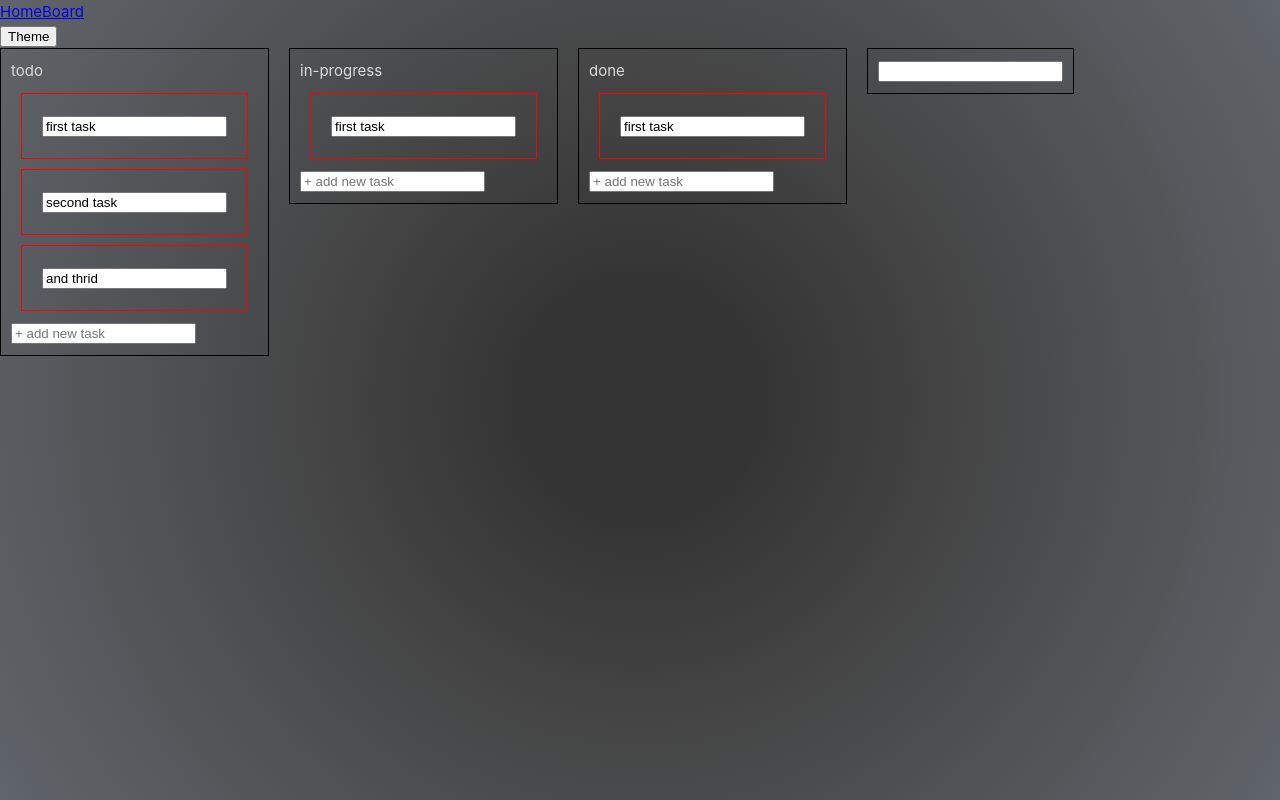
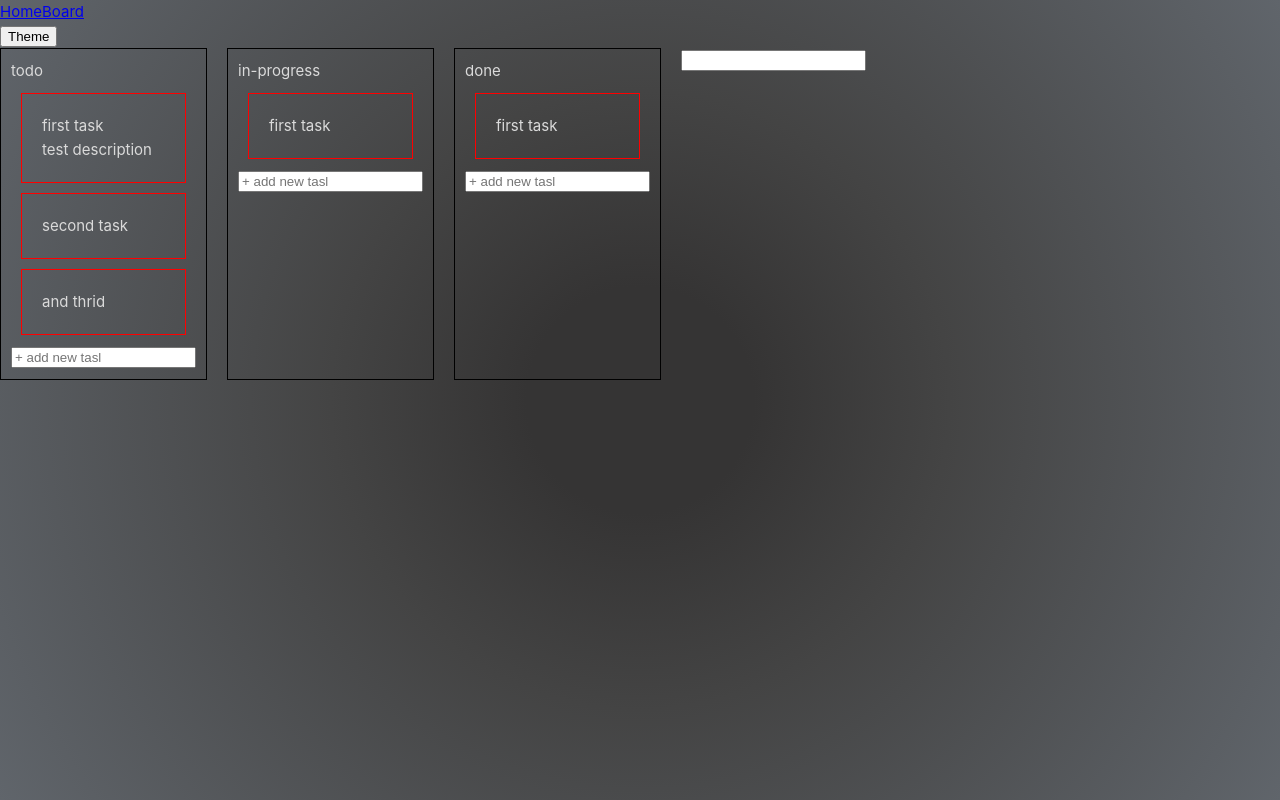
Before and after one commit to orlovse/Craboard, a Vue app: page /board in a window 1280 px wide. Built offline with nearby package versions, Linux system fonts and the light colour scheme.

Commit message:
Split drag and drop to components

```diff
--- a/src/components/BoardColumn.vue
+++ b/src/components/BoardColumn.vue
@@ -1,7 +1,64 @@
-<script setup lang="ts"></script>
+<script setup lang="ts">
+import { useBoardsStore, type Column } from "@/stores/boards";
+
+import ColumnTask from "./ColumnTask.vue";
+import CustomDrop from "./CustomDrop.vue";
+import CustomDrag, { type TransferDataType } from "./CustomDrag.vue";
+
+interface IProps {
+  column: Column;
+  columnIndex: number;
+}
+
+const boardStore = useBoardsStore();
+
+const { createTask, moveColumn: moveColumnAction } = boardStore;
+
+const addNewTask = (e: any, tasks: any) => {
+  createTask(tasks, e?.target?.value);
+  e.target.value = "";
+};
+
+const props = defineProps<IProps>();
+
+const moveColumn = (transferData: TransferDataType) => {
+  const { fromColumnIndex } = transferData;
+
+  moveColumnAction(fromColumnIndex, props.columnIndex);
+};
+</script>
 
 <template>
-  <div></div>
+  <CustomDrop @drop="moveColumn">
+    <CustomDrag
+      class="column"
+      :transferData="{ type: 'column', fromColumnIndex: columnIndex }"
+    >
+      <div>{{ column.name }}</div>
+      <div>
+        <ColumnTask
+          v-for="(task, taskIndex) of column.tasks"
+          :key="task.id"
+          :task="task"
+          :taskIndex="taskIndex"
+          :columnIndex="columnIndex"
+          :column="column"
+        />
+
+        <input
+          type="text"
+          placeholder="+ add new tasl"
+          @keyup.enter="addNewTask($event, column.tasks)"
+        />
+      </div>
+    </CustomDrag>
+  </CustomDrop>
 </template>
 
-<style scoped></style>
+<style scoped>
+.column {
+  height: 100%;
+  border: 1px solid black;
+  padding: 10px;
+}
+</style>
--- a/src/components/ColumnTask.vue
+++ b/src/components/ColumnTask.vue
@@ -1,7 +1,69 @@
-<script setup lang="ts"></script>
+<script setup lang="ts">
+import { useRouter } from "vue-router";
+
+import type { Column, Task } from "@/stores/boards";
+import { useBoardsStore } from "@/stores/boards";
+
+import CustomDrag, { type TransferDataType } from "./CustomDrag.vue";
+import CustomDrop from "./CustomDrop.vue";
+
+interface IProps {
+  task: Task;
+  taskIndex: number;
+  columnIndex: number;
+  column: Column;
+}
+
+const props = defineProps<IProps>();
+
+const router = useRouter();
+
+const boardStore = useBoardsStore();
+
+const { moveTask: moveTaskAction, getBoardByName } = boardStore;
+
+const selectedBoard = getBoardByName("first");
+
+const openTaskModal = (taskId: string) => {
+  router.push({ name: "task", params: { id: taskId } });
+};
+
+const moveTask = (transferData: TransferDataType) => {
+  const { fromColumnIndex, fromTaskIndex } = transferData;
+
+  const fromTasks =
+    (selectedBoard && selectedBoard[fromColumnIndex]?.tasks) || [];
+
+  moveTaskAction(
+    fromTasks,
+    props.column?.tasks,
+    fromTaskIndex || 0,
+    props.taskIndex
+  );
+};
+</script>
 
 <template>
-  <div></div>
+  <CustomDrop @drop="moveTask">
+    <CustomDrag
+      class="taskCard"
+      :transferData="{
+        type: 'task',
+        fromColumnIndex: columnIndex,
+        fromTaskIndex: taskIndex,
+      }"
+      @click="openTaskModal(task.id)"
+    >
+      <span> {{ task.name }}</span>
+      <p v-if="task.description">{{ task.description }}</p>
+    </CustomDrag>
+  </CustomDrop>
 </template>
 
-<style scoped></style>
+<style scoped>
+.taskCard {
+  border: 1px solid red;
+  padding: 20px;
+  margin: 10px;
+}
+</style>
--- a/src/components/CustomDrop.vue
+++ b/src/components/CustomDrop.vue
@@ -3,6 +3,7 @@ const emit = defineEmits(["drop"]);
 
 const onDrop = (event: DragEvent) => {
   const dataTransfer = event.dataTransfer;
+
   if (dataTransfer) {
     const transferData = JSON.parse(dataTransfer.getData("payload"));
 
--- a/src/stores/boards.ts
+++ b/src/stores/boards.ts
@@ -55,7 +55,7 @@ export type Task = {
   userAssigned: null;
 };
 
-type Column = {
+export type Column = {
   name: string;
   tasks: Task[];
 };
--- a/src/views/AboutView.vue
+++ b/src/views/AboutView.vue
@@ -3,6 +3,8 @@ import { useBoardsStore } from "@/stores/boards";
 import { computed, ref } from "@vue/reactivity";
 
 import { useRoute, useRouter } from "vue-router";
+
+import BoardColumn from "@/components/BoardColumn.vue";
 
 const boardStore = useBoardsStore();
 const route = useRoute();
@@ -10,20 +12,8 @@ const router = useRouter();
 
 const newColumnName = ref("");
 
-const {
-  createTask,
-  createColumn,
-  getBoardByName,
-  getBoards,
-  moveTask: moveTaskAction,
-  moveColumn: moveColumnAction,
-} = boardStore;
+const { createColumn, getBoardByName, getBoards } = boardStore;
 const selectedBoard = getBoardByName("first");
-
-const addNewTask = (tasks: any, e: any) => {
-  createTask(tasks, e?.target?.value);
-  e.target.value = "";
-};
 
 const addNewColumn = () => {
   createColumn(newColumnName.value);
@@ -33,62 +23,8 @@ const isTaskOpen = computed(() => {
   return route.name === "task";
 });
 
-const openTaskModal = (taskId: string) => {
-  router.push({ name: "task", params: { id: taskId } });
-};
-
 const closeTaskModal = () => {
   router.push({ name: "board" });
-};
-
-const pickupTask = (e: any, taskIndex: number, fromColumnIndex: number) => {
-  e.dataTransfer.effectAllowed = "move";
-  e.dataTransfer.dropEffect = "move";
-  console.log("e", e);
-
-  e.dataTransfer.setData("from-task-index", taskIndex);
-  e.dataTransfer.setData("from-column-index", fromColumnIndex);
-  e.dataTransfer.setData("type", "task");
-};
-
-const pickupColumn = (e: any, fromColumnIndex: number) => {
-  e.dataTransfer.effectAllowed = "move";
-  e.dataTransfer.dropEffect = "move";
-
-  e.dataTransfer.setData("from-column-index", fromColumnIndex);
-  e.dataTransfer.setData("type", "column");
-};
-
-const moveTask = (e: any, toTasks: any[], toTaskIndex: number) => {
-  const fromColumnIndex: number = e.dataTransfer.getData("from-column-index");
-  const fromTaskIndex: number = e.dataTransfer.getData("from-task-index");
-
-  const fromTasks =
-    (selectedBoard && selectedBoard[fromColumnIndex]?.tasks) || [];
-  moveTaskAction(fromTasks, toTasks, fromTaskIndex, toTaskIndex);
-};
-
-const moveColumn = (e: any, toColumnIndex: number) => {
-  const fromColumnIndex = e.dataTransfer.getData("from-column-index");
-  moveColumnAction(fromColumnIndex, toColumnIndex);
-};
-
-const moveTaskOrColumn = (
-  e: any,
-  toTasks: any[],
-  toColumnIndex: number,
-  toTaskIndex?: number
-) => {
-  const draggingElementType = e.dataTransfer.getData("type");
-  if (draggingElementType === "task") {
-    moveTask(
-      e,
-      toTasks,
-      toTaskIndex !== undefined ? toTaskIndex : toTasks.length
-    );
-  } else {
-    moveColumn(e, toColumnIndex);
-  }
 };
 
 getBoards();
@@ -96,40 +32,12 @@ getBoards();
 
 <template>
   <div class="board">
-    <div
-      class="column"
+    <BoardColumn
       v-for="(column, columnIndex) of selectedBoard"
       :key="column.name"
-      draggable="true"
-      @drop="moveTaskOrColumn($event, column.tasks, columnIndex)"
-      @dragover.prevent
-      @dragend.prevent
-      @dragstart.self="pickupColumn($event, columnIndex)"
-    >
-      <div>{{ column.name }}</div>
-      <div>
-        <div
-          v-for="(task, taskIndex) of column.tasks"
-          :key="task.id"
-          class="card"
-          @click="openTaskModal(task.id)"
-          draggable="true"
-          @dragstart="pickupTask($event, taskIndex, columnIndex)"
-          @dragover.prevent
-          @dragend.prevent
-          @drop.stop="
-            moveTaskOrColumn($event, column.tasks, columnIndex, taskIndex)
-          "
-        >
-          <input type="text" :value="task.name" />
-        </div>
-        <input
-          type="text"
-          placeholder="+ add new task"
-          @keyup.enter="addNewTask(column.tasks, $event)"
-        />
-      </div>
-    </div>
+      :column="column"
+      :columnIndex="columnIndex"
+    />
     <div class="column">
       <input type="text" v-model="newColumnName" @keyup.enter="addNewColumn" />
     </div>
@@ -145,18 +53,6 @@ getBoards();
   gap: 20px;
 }
 
-.column {
-  height: 100%;
-  border: 1px solid black;
-  padding: 10px;
-}
-
-.card {
-  border: 1px solid red;
-  padding: 20px;
-  margin: 10px;
-}
-
 .task-bg {
   position: absolute;
   top: 0;
```
Also changed, not shown: src/components/CustomDrag.vue (+8 -1 lines).
